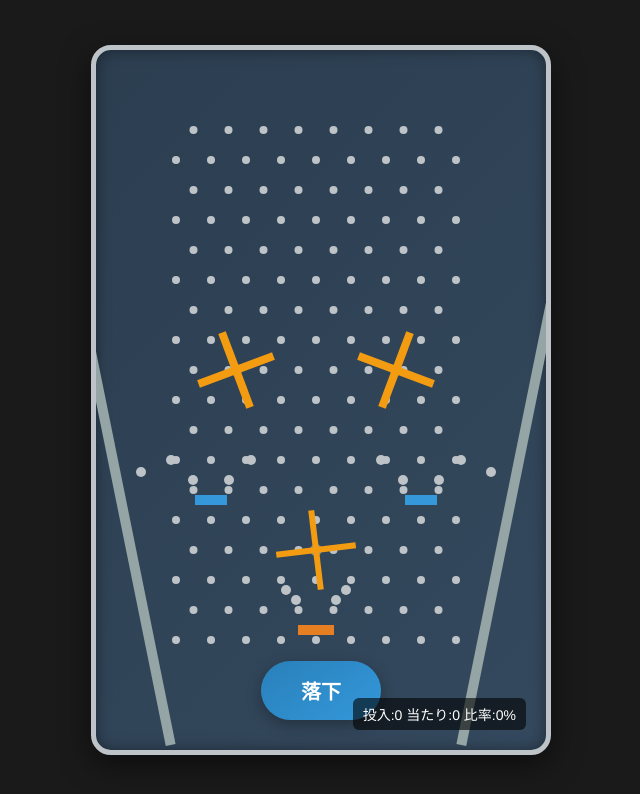
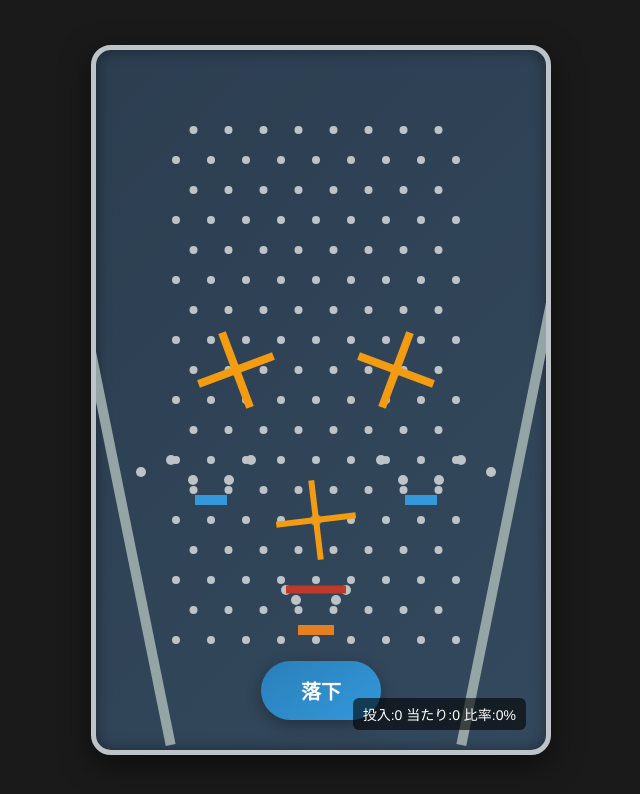
Before and after one commit to yanagi-jabee-28/GAMA-pachinko, a plain HTML site: page index.html in a window 1280 px wide. Shown: the whole page, without its empty margins (319-959 px from the left). Drawn offline with nearby package versions, Linux system fonts and the light colour scheme.

Commit message:
風車の物理特性を調整し、妨害フラップを追加。ボールの落下物理を改善し、全体のゲームバランスを向上。

```diff
--- a/index.html
+++ b/index.html
@@ -175,7 +175,7 @@
 		// --- 釘の森を生成 (中央揃えに調整) ---
 		const pegs = [];
 		const pegOptions = {
-			isStatic: true, label: 'peg', restitution: 0.5, friction: 0.1,
+			isStatic: true, label: 'peg', restitution: 0.8, friction: 0.05,
 			render: { fillStyle: '#bdc3c7' }
 		};
 
@@ -249,13 +249,13 @@
 		function createWindmill(cx, cy, blades = 4, radius = 70, bladeW = 8, bladeH = 60, speed = 0.06, color = '#f39c12') {
 			const parts = [];
 			// ハブ
-			const hub = Bodies.circle(cx, cy, 6, { isStatic: true, render: { fillStyle: '#7f8c8d' } });
+			const hub = Bodies.circle(cx, cy, 6, { isStatic: true, restitution: 0.8, render: { fillStyle: '#7f8c8d' } });
 			parts.push(hub);
 			for (let i = 0; i < blades; i++) {
 				const angle = (i / blades) * Math.PI * 2;
 				const bx = cx + Math.cos(angle) * (radius / 2);
 				const by = cy + Math.sin(angle) * (radius / 2);
-				const blade = Bodies.rectangle(bx, by, bladeH, bladeW, { isStatic: true, render: { fillStyle: color } });
+				const blade = Bodies.rectangle(bx, by, bladeH, bladeW, { isStatic: true, restitution: 0.8, render: { fillStyle: color } });
 				Body.setAngle(blade, angle);
 				parts.push(blade);
 			}
@@ -271,7 +271,8 @@
 		createWindmill(centerXWind + 80, 320, 4, 40, 8, 40, 0.08, '#f39c12');
 		// startChucker の真上に小さな中央風車を追加
 		// 中央風車（少し大きめに）
-		createWindmill(centerXWind, 500, 4, 40, 6, 40, 0.12, '#f39c12');
+		// 中央風車を少し上に移動
+		createWindmill(centerXWind, 470, 4, 40, 6, 40, 0.12, '#f39c12');
 		// 中央風車をマーク（最後に追加されたもの）
 		if (windmills.length) windmills[windmills.length - 1].isCenter = true;
 
@@ -280,6 +281,16 @@
 			windmills.forEach(w => {
 				Body.setAngle(w.body, w.body.angle + w.speed);
 			});
+
+			// flap を滑らかに移動
+			if (typeof flap !== 'undefined') {
+				const currentY = flap.position.y;
+				const dy = flapTargetY - currentY;
+				if (Math.abs(dy) > 0.5) {
+					const newY = currentY + dy * 0.25;
+					Body.setPosition(flap, { x: flapX, y: newY });
+				}
+			}
 		});
 
 		// へその風車の回転方向を1秒毎に逆転
@@ -302,6 +313,19 @@
 		});
 		Composite.add(world, [startChucker, tulipLeft, tulipRight]);
 
+		// --- へその上に開閉する妨害フラップ（シャッター）を追加 ---
+		const flapWidth = 60;
+		const flapHeight = 8;
+		const flapX = GAME_WIDTH / 2 + globalXOffset;
+		const flapClosedY = 540; // 閉じたとき（若干 startChucker の上）
+		const flapOpenY = 500;   // 開いたとき
+		const flap = Bodies.rectangle(flapX, flapOpenY, flapWidth, flapHeight, { isStatic: true, label: 'flap', render: { fillStyle: '#c0392b' } });
+		Composite.add(world, flap);
+		let flapTargetY = flapOpenY;
+		let flapOpen = true;
+		// toggle every 0.5s
+		setInterval(() => { flapOpen = !flapOpen; flapTargetY = flapOpen ? flapOpenY : flapClosedY; }, 500);
+
 		// --- ゲームロジック ---
 
 		// ボタンを押し続けている間、玉を落下させる
@@ -318,7 +342,7 @@
 		function dropBall() {
 			const randomX = GAME_WIDTH / 2 + globalXOffset + (Math.random() - 0.5) * 100; // ★変更点
 			const ball = Bodies.circle(randomX, 40, 7, {
-				label: 'ball', restitution: 0.5, friction: 0.1,
+				label: 'ball', restitution: 0.9, friction: 0.05,
 				render: { fillStyle: '#ecf0f1' }
 			});
 			Composite.add(world, ball);
```
